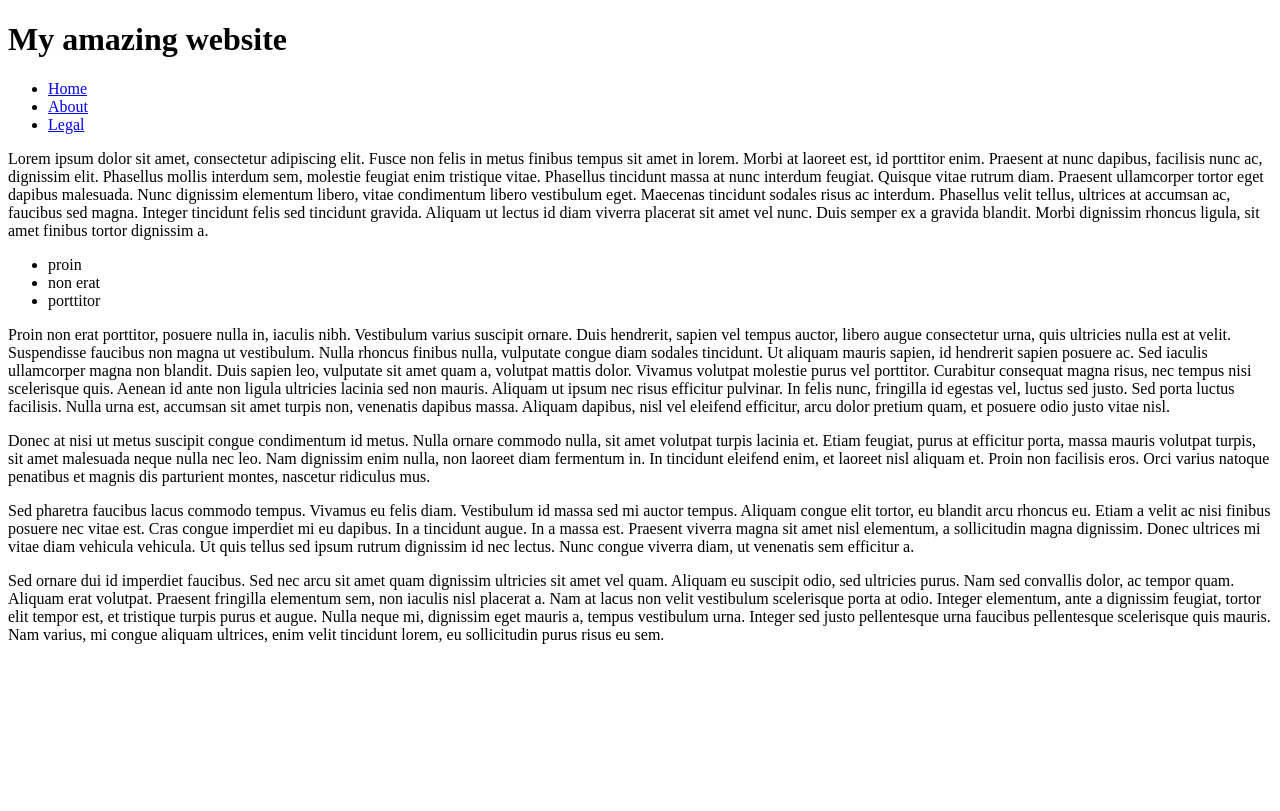
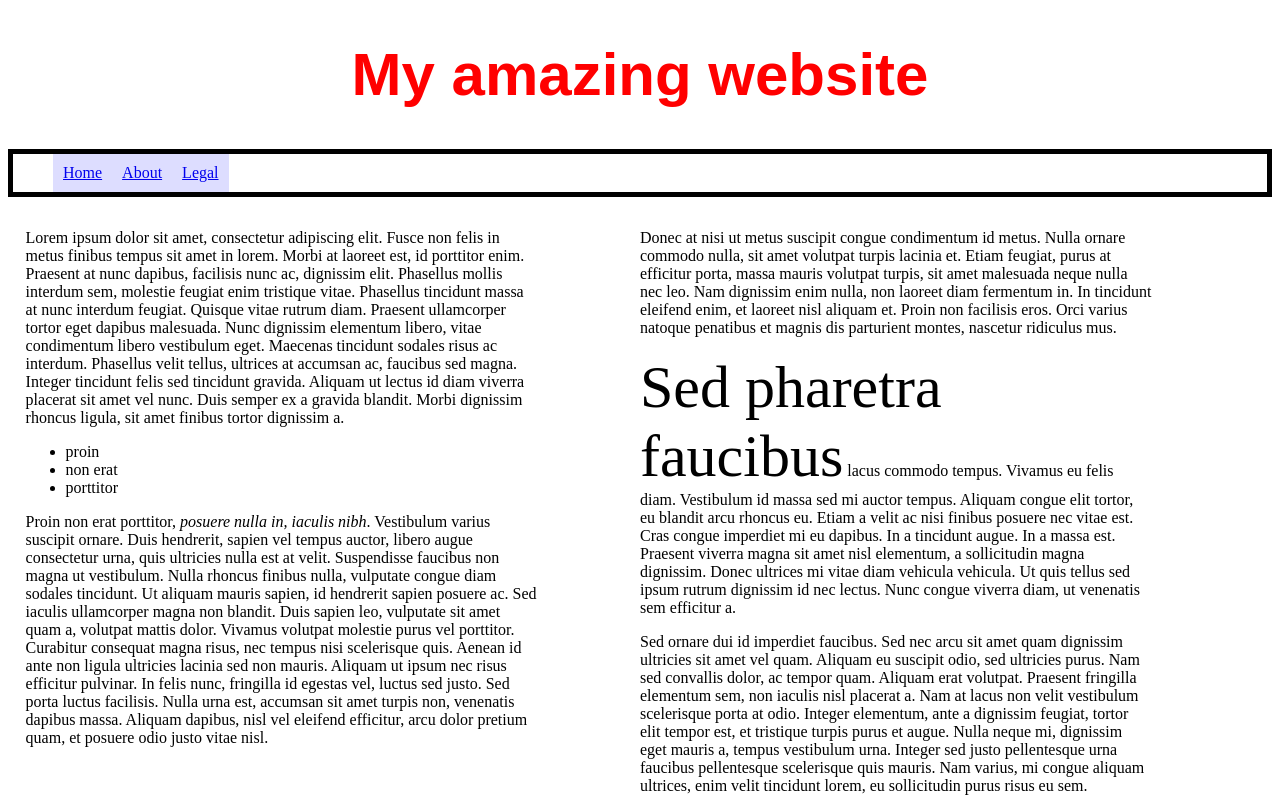
Before and after one commit to jzheng69/davepape.github.io, a plain HTML site: page csstest.html in a window 1280 px wide. Drawn offline with Linux system fonts and the light colour scheme.

Commit message:
css'ed it

```diff
--- a/csstest.html
+++ b/csstest.html
@@ -3,16 +3,45 @@
 <head>
 <meta charset="utf-8">
 <title>DMS 321</title>
+<style>
+h1 { font-family: Arial; font-size: 60px; text-align: center; color: red;}
+#menu {
+  border-style: solid;
+  border-color: black;
+  border-width: 5px;
+  list-style-type: none;
+  overflow: hidden;
+}
+#menu li {
+  float: left;
+  padding: 10px;
+  background: #ddf;
+}
+.italicized { font-style: italic; }
+.big { font-size: 60px; }
+#leftcol
+  {
+  position: absolute;
+  width: 40%;
+  left: 2%;
+  }
+#rightcol
+  { width: 40%;
+  position: absolute;
+  left: 50%;
+  }
+</style>
 </head>
 
 <body>
 <h1>My amazing website</h1>
-<ul>
+<ul id="menu">
 <li><a href="http://example.net/">Home</a></li>
 <li><a href="http://example.com/">About</a></li>
 <li><a href="http://example.com/">Legal</a></li>
 </ul>
 
+<div id="leftcol">
 <p>
 Lorem ipsum dolor sit amet, consectetur adipiscing elit. Fusce non felis in metus finibus tempus sit amet in lorem. Morbi at laoreet est, id porttitor enim. Praesent at nunc dapibus, facilisis nunc ac, dignissim elit. Phasellus mollis interdum sem, molestie feugiat enim tristique vitae. Phasellus tincidunt massa at nunc interdum feugiat. Quisque vitae rutrum diam. Praesent ullamcorper tortor eget dapibus malesuada. Nunc dignissim elementum libero, vitae condimentum libero vestibulum eget. Maecenas tincidunt sodales risus ac interdum. Phasellus velit tellus, ultrices at accumsan ac, faucibus sed magna. Integer tincidunt felis sed tincidunt gravida. Aliquam ut lectus id diam viverra placerat sit amet vel nunc. Duis semper ex a gravida blandit. Morbi dignissim rhoncus ligula, sit amet finibus tortor dignissim a.
 <ul>
@@ -23,18 +52,21 @@ Lorem ipsum dolor sit amet, consectetur adipiscing elit. Fusce non felis in metu
 </p>
 
 <p>
-Proin non erat porttitor, posuere nulla in, iaculis nibh. Vestibulum varius suscipit ornare. Duis hendrerit, sapien vel tempus auctor, libero augue consectetur urna, quis ultricies nulla est at velit. Suspendisse faucibus non magna ut vestibulum. Nulla rhoncus finibus nulla, vulputate congue diam sodales tincidunt. Ut aliquam mauris sapien, id hendrerit sapien posuere ac. Sed iaculis ullamcorper magna non blandit. Duis sapien leo, vulputate sit amet quam a, volutpat mattis dolor. Vivamus volutpat molestie purus vel porttitor. Curabitur consequat magna risus, nec tempus nisi scelerisque quis. Aenean id ante non ligula ultricies lacinia sed non mauris. Aliquam ut ipsum nec risus efficitur pulvinar. In felis nunc, fringilla id egestas vel, luctus sed justo. Sed porta luctus facilisis. Nulla urna est, accumsan sit amet turpis non, venenatis dapibus massa. Aliquam dapibus, nisl vel eleifend efficitur, arcu dolor pretium quam, et posuere odio justo vitae nisl.
+Proin non erat porttitor, <span class="italicized">posuere nulla in, iaculis nibh</span>. Vestibulum varius suscipit ornare. Duis hendrerit, sapien vel tempus auctor, libero augue consectetur urna, quis ultricies nulla est at velit. Suspendisse faucibus non magna ut vestibulum. Nulla rhoncus finibus nulla, vulputate congue diam sodales tincidunt. Ut aliquam mauris sapien, id hendrerit sapien posuere ac. Sed iaculis ullamcorper magna non blandit. Duis sapien leo, vulputate sit amet quam a, volutpat mattis dolor. Vivamus volutpat molestie purus vel porttitor. Curabitur consequat magna risus, nec tempus nisi scelerisque quis. Aenean id ante non ligula ultricies lacinia sed non mauris. Aliquam ut ipsum nec risus efficitur pulvinar. In felis nunc, fringilla id egestas vel, luctus sed justo. Sed porta luctus facilisis. Nulla urna est, accumsan sit amet turpis non, venenatis dapibus massa. Aliquam dapibus, nisl vel eleifend efficitur, arcu dolor pretium quam, et posuere odio justo vitae nisl.
 </p>
+</div>
+
+<div id="rightcol">
 <p>
 Donec at nisi ut metus suscipit congue condimentum id metus. Nulla ornare commodo nulla, sit amet volutpat <span class="special">turpis lacinia</span> et. Etiam feugiat, purus at efficitur porta, massa mauris volutpat turpis, sit amet malesuada neque nulla nec leo. Nam dignissim enim nulla, non laoreet diam fermentum in. In tincidunt eleifend enim, et laoreet nisl aliquam et. Proin non facilisis eros. Orci varius natoque penatibus et magnis dis parturient montes, nascetur ridiculus mus.
 </p>
 <p>
-Sed pharetra faucibus lacus commodo tempus. Vivamus eu felis diam. Vestibulum id massa sed mi auctor tempus. Aliquam congue elit tortor, eu blandit arcu rhoncus eu. Etiam a velit ac nisi finibus posuere nec vitae est. Cras congue imperdiet mi eu dapibus. In a tincidunt augue. In a massa est. Praesent viverra magna sit amet nisl elementum, a sollicitudin magna dignissim. Donec ultrices mi vitae diam vehicula vehicula. Ut quis tellus sed ipsum rutrum dignissim id nec lectus. Nunc congue viverra diam, ut venenatis sem efficitur a.
+<span class="big">Sed pharetra faucibus</span> lacus commodo tempus. Vivamus eu felis diam. Vestibulum id massa sed mi auctor tempus. Aliquam congue elit tortor, eu blandit arcu rhoncus eu. Etiam a velit ac nisi finibus posuere nec vitae est. Cras congue imperdiet mi eu dapibus. In a tincidunt augue. In a massa est. Praesent viverra magna sit amet nisl elementum, a sollicitudin magna dignissim. Donec ultrices mi vitae diam vehicula vehicula. Ut quis tellus sed ipsum rutrum dignissim id nec lectus. Nunc congue viverra diam, ut venenatis sem efficitur a.
 </p>
 <p>
 Sed ornare dui id imperdiet faucibus. Sed nec arcu sit amet quam dignissim ultricies sit amet vel quam. Aliquam eu suscipit odio, sed ultricies purus. Nam sed convallis dolor, ac tempor quam. Aliquam erat volutpat. Praesent fringilla elementum sem, non iaculis nisl placerat a. Nam at lacus non velit vestibulum scelerisque porta at odio. Integer elementum, ante a dignissim feugiat, tortor elit tempor est, et tristique turpis purus et augue. Nulla neque mi, dignissim eget mauris a, tempus vestibulum urna. Integer sed justo pellentesque urna faucibus pellentesque scelerisque quis mauris. Nam varius, mi congue aliquam ultrices, enim velit tincidunt lorem, eu sollicitudin purus risus eu sem.
 </p>
-
+</div>
 
 </body>
 
```
